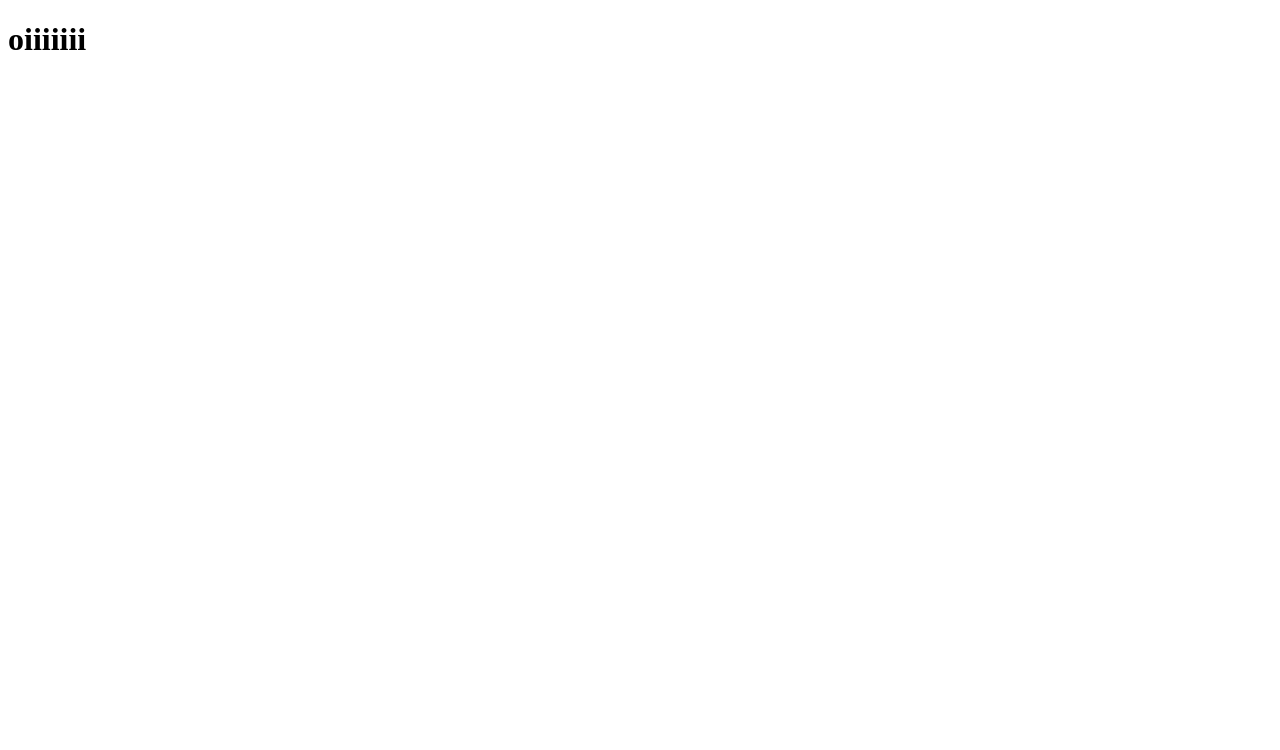
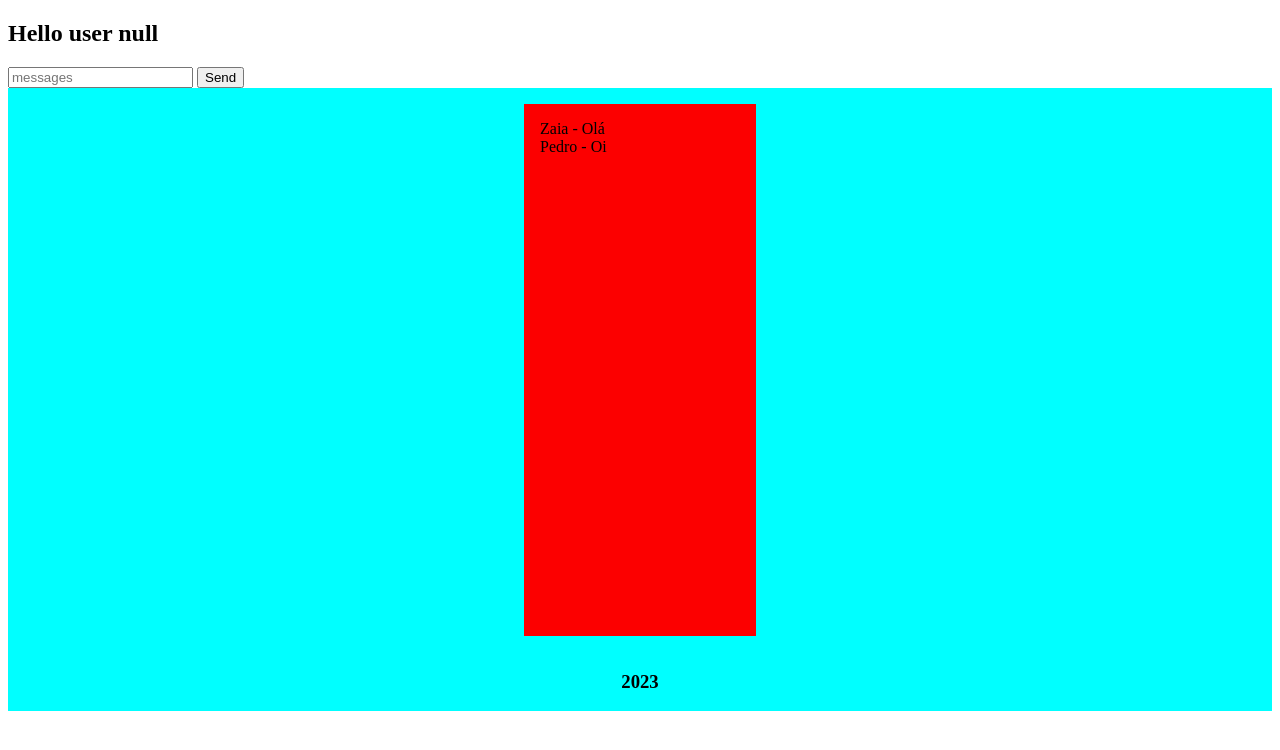
Before and after one commit to zaiaaa/chat, a website: page public/chat.html in a window 1280 px wide. Drawn offline with nearby package versions, Linux system fonts and the light colour scheme; no server answers.

Commit message:
puting some colors to identify containers

```diff
--- a/public/chat.html
+++ b/public/chat.html
@@ -4,10 +4,98 @@
     <meta charset="UTF-8">
     <meta name="viewport" content="width=device-width, initial-scale=1.0">
     <title>Document</title>
+    <style>
+        .mes{
+            background-color: aqua;
+            width: 100%;
+            display: flex;
+            flex-direction: column;
+            align-items: center;
+            justify-content: center;
+        }
+        #list-message{
+            background-color: rgb(252, 0, 0);
+            width: 200px;
+            height: 500px;
+            display: flex;
+            flex-direction: column;
+            overflow-y: auto;
+            padding: 1rem;
+        }
+        #list-message li{
+            list-style: none;
+        }
+        .other{
+            text-align: end;
+        }
+    </style>
 </head>
 <body>
-    <h1>oiiiiiii</h1>
+    <h2 id="header"></h2>
+
+    <input type="text" placeholder="messages" id="input">
+    <button type="button" id="sendMessage">Send</button>
+
+    <div id="messages" class="mes">
+        <ul id="list-message">
+            <li>Zaia - Olá</li>
+            <li>Pedro - Oi</li>
+        </ul>
+        <h3>2023</h3>
+    </div>
+
+    <script src="/socket.io/socket.io.js"></script>
+    <script>
+        const socket = io()
+        const header = document.getElementById('header')
+        const btnMessage = document.getElementById('sendMessage')
+        const input = document.getElementById("input")
+        const date = new Date()
+        const listMessage = document.getElementById("list-message")
+
+        const ano = date.getFullYear(); // Obtém o ano (ex: 2023)
+        const mes = date.getMonth();    // Obtém o mês (0 a 11, onde 0 = janeiro, 1 = fevereiro, etc.)
+        const dia = date.getDate();      // Obtém o dia do mês (1 a 31)
+        const hora = date.getHours();    // Obtém a hora (0 a 23)
+        const minuto = date.getMinutes(); // Obtém os minutos (0 a 59)
+        const segundo = date.getSeconds(); // Obtém os segundos (0 a 59)
 
 
+
+        const sendDate = `${ano}-${mes + 1}-${dia} ${hora}:${minuto}:${segundo}`
+
+        const urlSearch = new URLSearchParams(window.location.search)
+        const username = urlSearch.get('name')
+        socket.emit('username_conn', username)
+        header.innerHTML = `Hello user ${username}`
+
+        btnMessage.addEventListener('click', (e) => {
+            e.preventDefault()
+            const value = input.value
+
+            socket.emit("sendMessage", {
+                content: value,
+                user: username,
+                sendDate: sendDate
+            })
+
+        })
+
+        socket.on('messages', (data) => {
+            const ownMessages = data.filter(item => item.user === username)
+            const otherMessages = data.filter(item => item.user !== username)
+
+
+            const messages = data.map(item => `<li class="${item.user == username ? "my" : "other"}">${item.user} - ${item.content}</li>`)
+
+            // ownMessages.map(item => `<li class="my">${item.user} - ${item.content}</li>`)
+
+            // const message = `<li></li>`
+
+            listMessage.innerHTML = messages.join('<br>')
+        })
+
+
+    </script>
 </body>
 </html>
```
Also changed, not shown: public/style.css (added).
